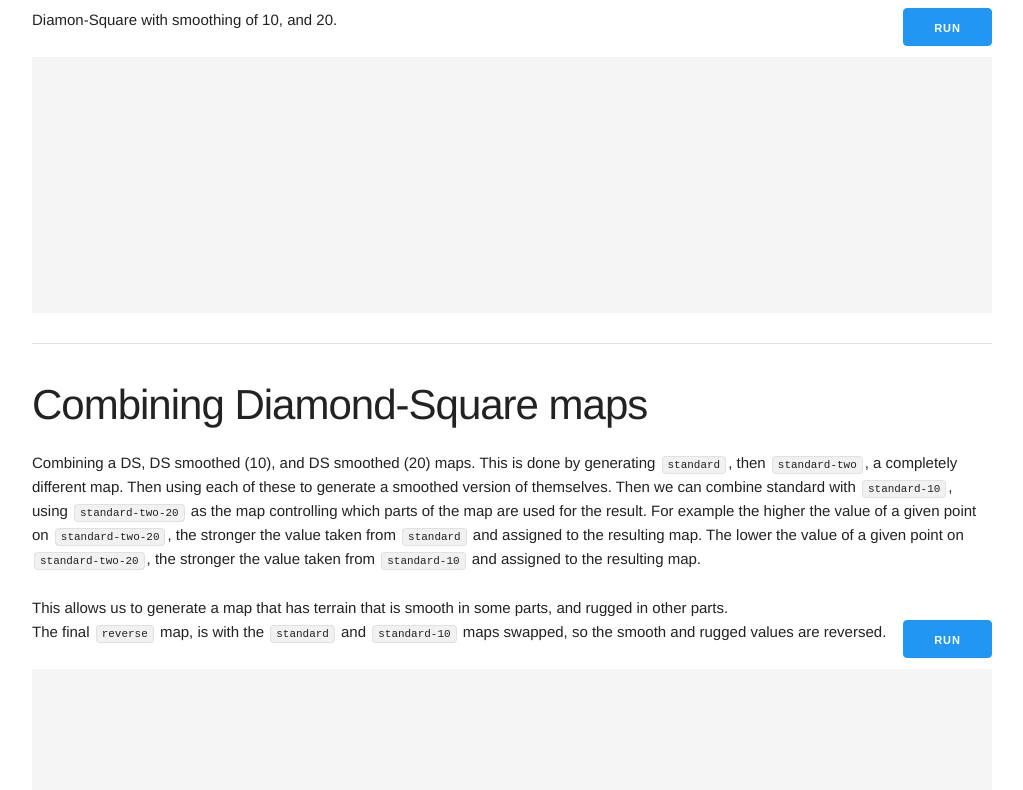
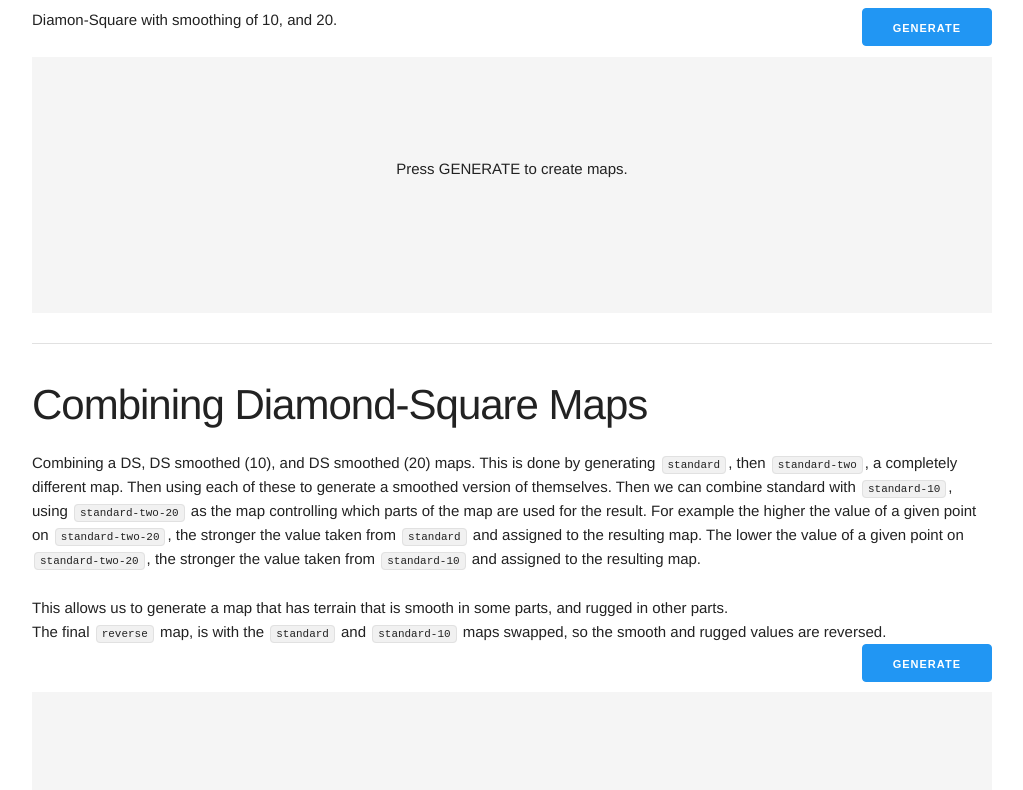
Before and after one commit to vogtb/terrain-map, a plain HTML site: page index.html in a window 1280 px wide. Shown: the part 563-1353 px from the top of the page, without its empty margins (128-1151 px from the left). Drawn offline with nearby package versions, Linux system fonts and the light colour scheme.

Commit message:
Tweaking presentation

```diff
--- a/index.html
+++ b/index.html
@@ -22,10 +22,10 @@
     <div class="container">
       <hr>
       <div class="row">
-        <h2>Standard Diamond-Square algorithm</h2>
+        <h2>Standard Diamond-Square Algorithm</h2>
         <p>
           Diamon-Square with smoothing of 10, and 20.
-          <button class="run button-primary" id="standard">RUN</button>
+          <button class="run button-primary" id="standard">GENERATE</button>
         </p>
       </div>
       <div class="set-of" id="container-1"></div>
@@ -34,7 +34,7 @@
     <!-- container-2 -->
     <div class="container">
       <div class="row">
-        <h2>Combining Diamond-Square maps</h2>
+        <h2>Combining Diamond-Square Maps</h2>
         <p>
           Combining a DS, DS smoothed (10), and DS smoothed (20) maps. This is done by generating <code>standard</code>, then <code>standard-two</code>, a completely different map. Then using each of these to generate a smoothed version of themselves. Then
           we can combine standard with <code>standard-10</code>, using <code>standard-two-20</code> as the map controlling which parts of the map are used for the result. For example the higher the value of a given point on <code>standard-two-20</code>, the
@@ -44,7 +44,7 @@
         <p>
           This allows us to generate a map that has terrain that is smooth in some parts, and rugged in other parts.
           <br>The final <code>reverse</code> map, is with the <code>standard</code> and <code>standard-10</code> maps swapped, so the smooth and rugged values are reversed.
-          <button class="run button-primary" id="combined">RUN</button>
+          <button class="run button-primary" id="combined">GENERATE</button>
         </p>
       </div>
       <div class="set-of" id="container-2"></div>
@@ -56,7 +56,7 @@
         <h2>Greedy Raindrop Erosion Algorithm</h2>
         <p>
           For each point on the map, steal a certain percentage off the tallest neighbor. Results in blochy, plateau-like formations.
-          <button class="run button-primary" id="grd">RUN</button>
+          <button class="run button-primary" id="grd">GENERATE</button>
         </p>
       </div>
       <div class="set-of" id="container-3"></div>
@@ -69,7 +69,7 @@
         <p>
           Randomly place a "droplet" of water on the map. For a number of iterations, let the droplet roll to it's nearest neighbor, eroding it's current point on the map if the droplet has not reached it carrying-capacity of sediment. If it has reached
           it's carrying capacity, deposit sediment on that point. Repeat this process with many more droplets.
-          <button class="run button-primary" id="simpleErosion">RUN</button>
+          <button class="run button-primary" id="simpleErosion">GENERATE</button>
         </p>
       </div>
       <div class="set-of" id="container-4"></div>
@@ -81,7 +81,7 @@
         <h2>Complex Erosion Algorithm</h2>
         <p>
           Like <em>Simple Erosion Algorithm</em> but it uses velocity (with a minimum velocity ensure), slope (with a minimum slope ensured as well) to calculate carring capacity and depositing.
-          <button class="run button-primary" id="complexErosion">RUN</button>
+          <button class="run button-primary" id="complexErosion">GENERATE</button>
         </p>
       </div>
       <div class="set-of" id="container-5"></div>
--- a/style.css
+++ b/style.css
@@ -16,6 +16,15 @@ div.set-of {
 
 div.set-of:empty {
   background: #F5F5F5;
+}
+
+div.set-of:empty:before {
+  text-align: center;
+  width: 100%;
+  display: block;
+  padding-top: 100px;
+  vertical-align: middle;
+  content: 'Press GENERATE to create maps.';
 }
 
 .run {
```
